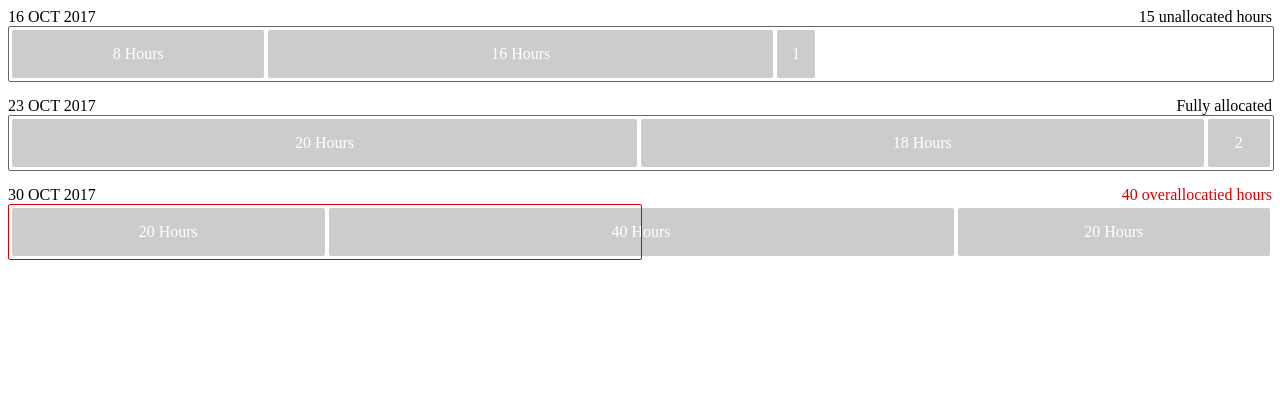
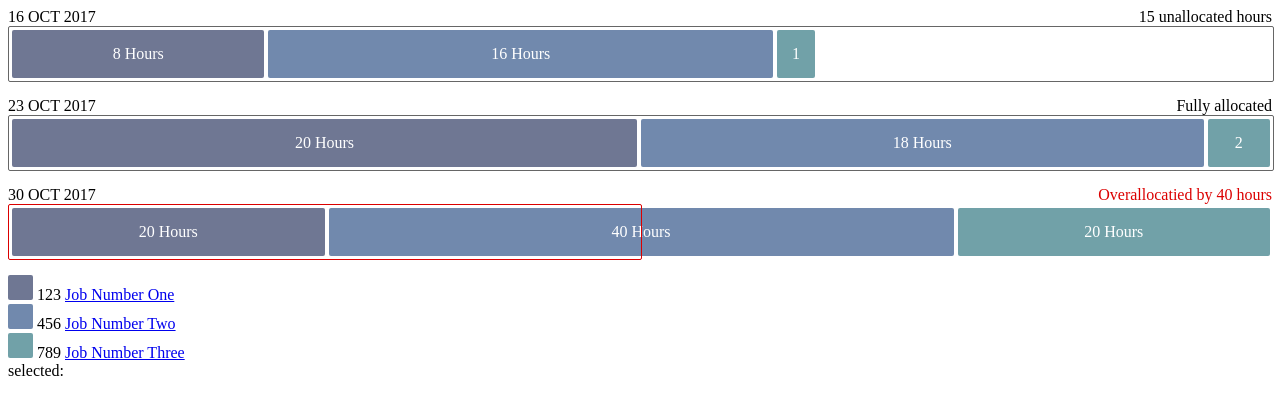
Before and after one commit to A-A-Z/react-allocation-bars, a React app: page / in a window 1280 px wide. Shown: the top 414 px of the page. Built offline with nearby package versions, Linux system fonts and the light colour scheme.

Commit message:
Updates to the bars

```diff
--- a/src/AllocationBars.jsx
+++ b/src/AllocationBars.jsx
@@ -1,5 +1,6 @@
-import React, { Component } from 'react';
-import './style/app.scss';
+import React, { Component } from 'react'
+import PropTypes from 'prop-types'
+import './style/app.scss'
 
 class AllocationBars extends Component {
   constructor(props) {
@@ -7,8 +8,20 @@ class AllocationBars extends Component {
     this.state = {
       jobs: [],
       allocations: [],
-      weekHours: 40 // TODO: not hardcoded
+      weekHours: this.props.hoursPerWeek,
+      jobColours: [
+        '#6F7793',
+        '#7189AD',
+        '#71A1A8',
+        '#71A386',
+        '#77A070',
+        '#959E71',
+        '#9B8C70'
+      ],
+      activeJob: null
     }
+
+    // this.setActiveJob = this.setActiveJob.bind(this)
   }
   componentWillMount () {
     // TODO: not hardcoded
@@ -108,7 +121,7 @@ class AllocationBars extends Component {
     if (hoursNum > 0) {
       return `${hoursNum} unallocated hours`
     } else if (hoursNum < 0) {
-      return `${(hoursNum * -1)} overallocatied hours`
+      return `Overallocatied by ${(hoursNum * -1)} hours`
     } else {
       return 'Fully allocated'
     }
@@ -119,9 +132,20 @@ class AllocationBars extends Component {
     return per + '%'
   }
 
+  getBlockTitle = (blockJob) => {
+    const job = this.state.jobs[blockJob.job]
+    const hoursText = (blockJob.hours === 1) ? 'hour' : 'hours'
+    return `${job.label} - ${blockJob.hours} ${hoursText}`
+  }
+
+  getJobColour = (index) => {
+    const colourNum = (index >= this.state.jobColours.length) ? (this.state.jobColours.length - 1) : index
+    return this.state.jobColours[colourNum]
+  }
+
   render() {
     return (
-      <div>
+      <div className='allocation-graph'>
         <div className='allocation-bar-container'>
           {this.state.allocations.map((allocation, i1) => {
             const remainingHours = this.getRemainingHours(allocation.jobs)
@@ -138,7 +162,18 @@ class AllocationBars extends Component {
                 <div className='blocks'>
                   {allocation.jobs.map((block, i2) => {
                     const blockStyle = {
-                      width: this.getBlockWidth(block.hours)
+                      width: this.getBlockWidth(block.hours),
+                      backgroundColor: this.getJobColour(block.job)
+                    }
+                    const onBlockOver = () => {
+                      this.setState({
+                        activeJob: block.job
+                      })
+                    }
+                    const onBlockOut = () => {
+                      this.setState({
+                        activeJob: null
+                      })
                     }
                     return (
                       <div
@@ -146,6 +181,11 @@ class AllocationBars extends Component {
                         className='block'
                         tabIndex='0'
                         style={blockStyle}
+                        title={this.getBlockTitle(block)}
+                        onMouseOver={onBlockOver}
+                        onMouseOut={onBlockOut}
+                        onFocus={onBlockOver}
+                        onBlur={onBlockOut}
                       >
                         {this.formatBlockLabel(block.hours)}
                       </div>
@@ -157,9 +197,31 @@ class AllocationBars extends Component {
             )
           })}
         </div>
+
+        <ul className='jobs'>
+          {this.state.jobs.map((job, i) => {
+            const jobStyle = {
+              backgroundColor: this.getJobColour(i)
+            }
+            return (
+              <li key={`job-${job.id}`}><span className='colour-block' style={jobStyle}></span> <span>{job.id}</span> <a href='job.html'>{job.label}</a></li>
+            )
+          })}
+        </ul>
+
+        selected: {this.state.activeJob}
+
       </div>
     )
   }
 }
 
+AllocationBars.defaultProps = {
+  hoursPerWeek: 40
+}
+
+AllocationBars.propTypes = {
+  hoursPerWeek: PropTypes.number
+}
+
 export default AllocationBars;
--- a/src/index.js
+++ b/src/index.js
@@ -1,8 +1,7 @@
 import React from 'react';
 import ReactDOM from 'react-dom';
-// import './index.css';
 import AllocationBars from './AllocationBars';
 import registerServiceWorker from './registerServiceWorker';
 
-ReactDOM.render(<AllocationBars />, document.getElementById('root'));
+ReactDOM.render(<AllocationBars hoursPerWeek={40} />, document.getElementById('root'));
 registerServiceWorker();
--- a/src/style/_allocationbars.scss
+++ b/src/style/_allocationbars.scss
@@ -1,4 +1,4 @@
-
+.allocation-graph {
   .allocation-bar-container {
     $colour-border: #666;
     $colour-block-text: #FFF;
@@ -38,7 +38,7 @@
 
           &:hover,
           &:focus {
-          background-color: $colour-block-highlight;
+            background-color: $colour-block-highlight !important;
             cursor: pointer;
           }
         }
@@ -65,3 +65,20 @@
       }
     }
   }
+
+  .jobs {
+    list-style-type: none;
+    margin: 0;
+    padding: 0;
+
+    .colour-block {
+      $size: 25px;
+
+      background-color: #EEE;
+      border-radius: 2px;
+      display: inline-block;
+      height: $size;
+      width: $size;
+    }
+  }
+}
```
Lines whose indentation alone changed are shown as unchanged.
